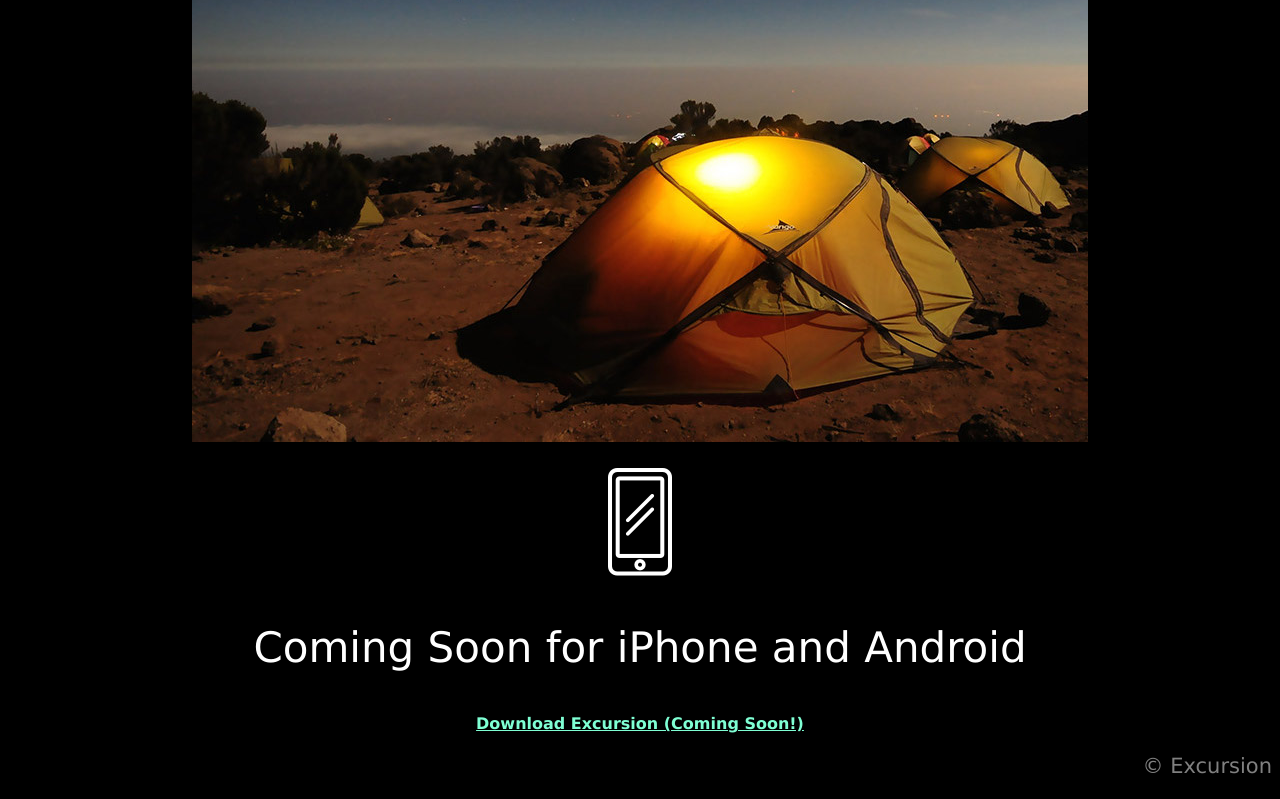
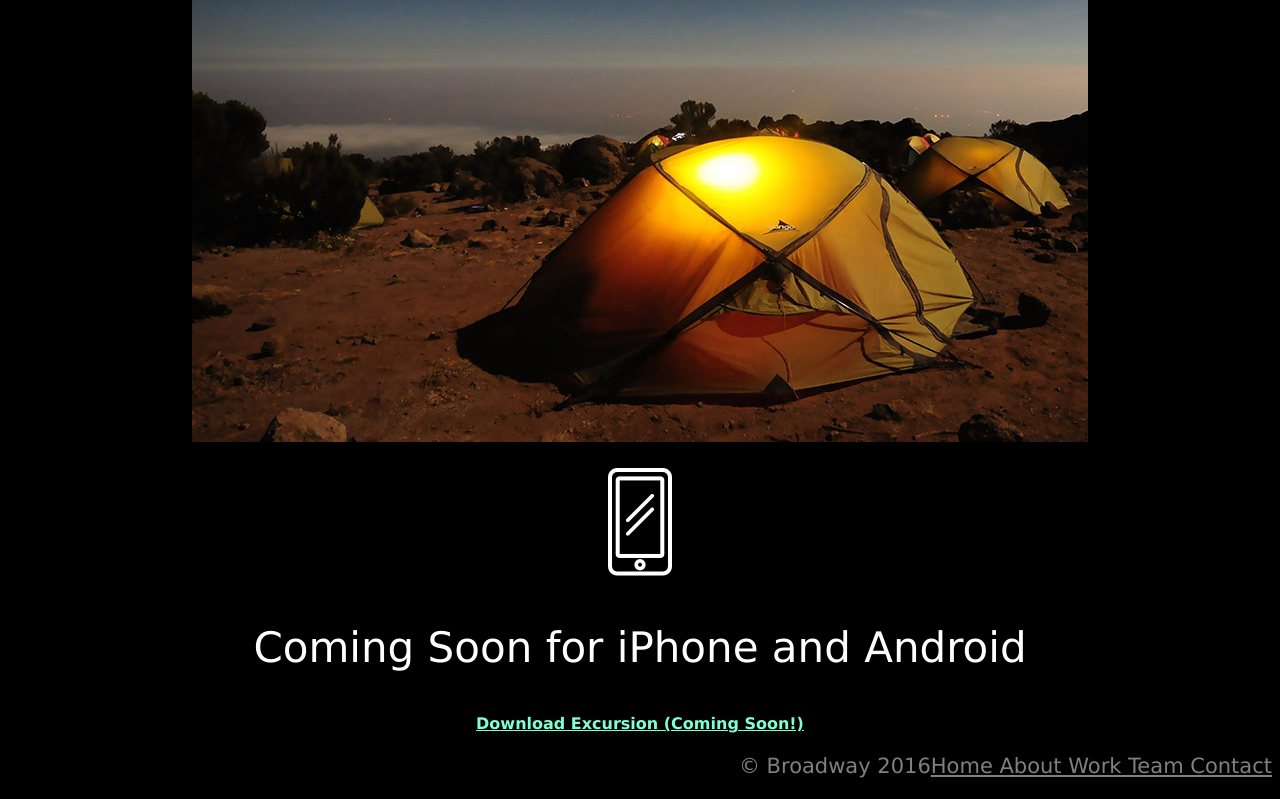
Before and after one commit to diomedea1720/excursion, a plain HTML site: page index.html in a window 1280 px wide. Shown: the part 583-1382 px from the top of the page. Drawn offline with Linux system fonts and the light colour scheme.

Commit message:
add files to repo.

```diff
--- a/index.html
+++ b/index.html
@@ -25,7 +25,7 @@
     <h3>Coming Soon for iPhone and Android</h3>
     <h2>Download Excursion (Coming Soon!)</h2>
   <div class="footer">
-      <p>© Excursion</p>
+      <p>© Broadway 2016<u>Home About Work Team Contact</u></p>
   </div>
 </body>
 </html>
```
Also changed, not shown: 1 other file.
